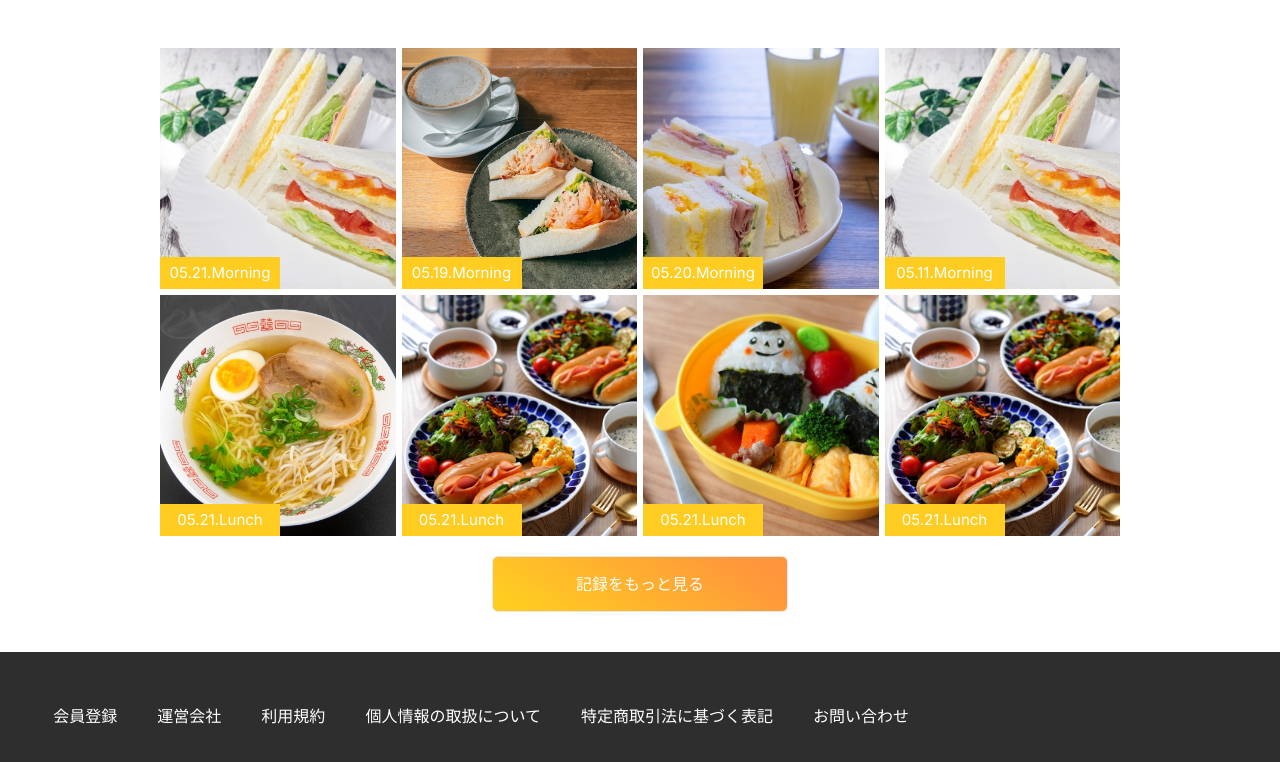
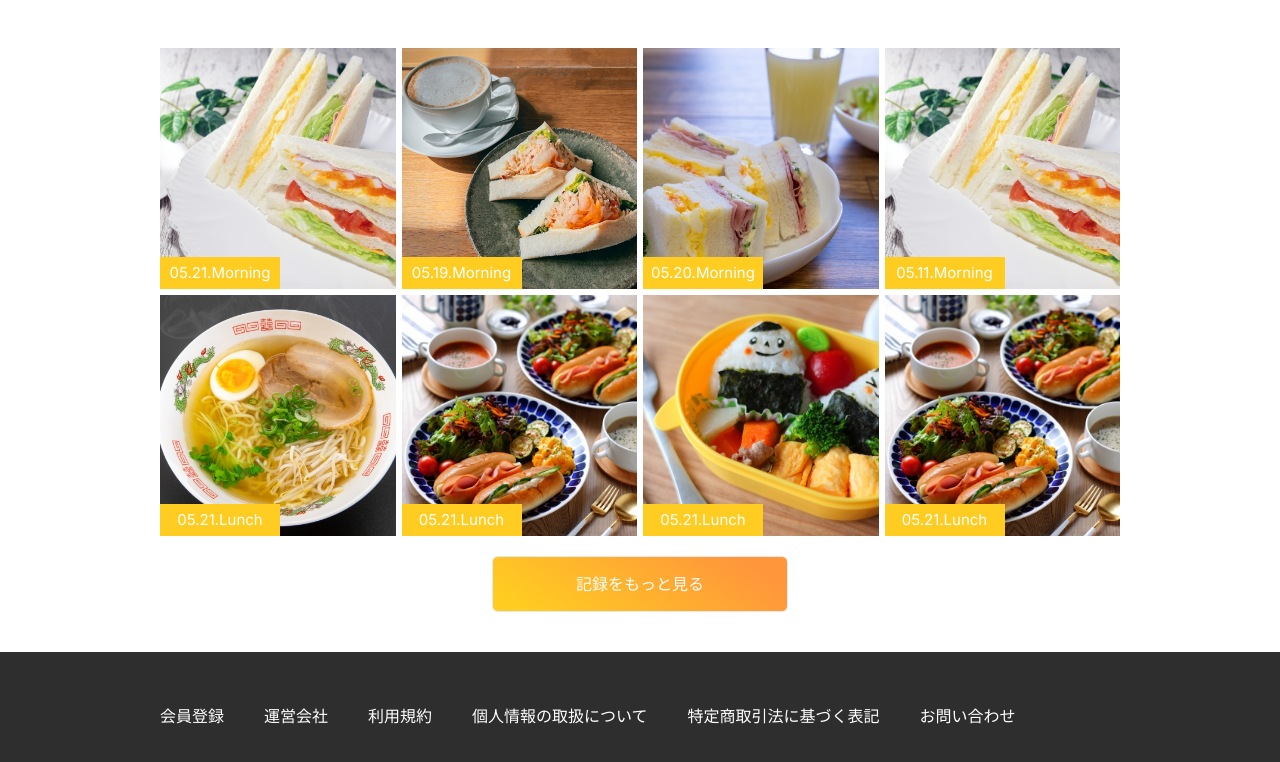
Before and after one commit to LofizDev/Arent_Test, a React (Vite) app: page / in a window 1280 px wide. Shown: the part 660-1422 px from the top of the page. Built offline with nearby package versions, Linux system fonts and the light colour scheme.

Commit message:
Fix footer width, add hover effect

```diff
--- a/src/layout/Footer.tsx
+++ b/src/layout/Footer.tsx
@@ -4,10 +4,10 @@ const FOOTER_DATA = ['会員登録', '運営会社', '利用規約', '個人情
 function Footer() {
     return (
         <div className='h-[128px] bg-dark-600 mt-10'>
-            <div className=' md:w-11/12 w-3/4 h-full text-light m-auto flex items-center flex-wrap'>
+            <div className='lg:w-[960px] md:w-5/6 w-3/4 h-full text-light m-auto flex items-center flex-wrap'>
                 {
                     FOOTER_DATA.map((item, index) => {
-                        return <a key={index} href='#' className='mr-10'>
+                        return <a key={index} className='mr-10 cursor-pointer hover:text-primary-400'>
                             {item}
                         </a>
                     })
```
